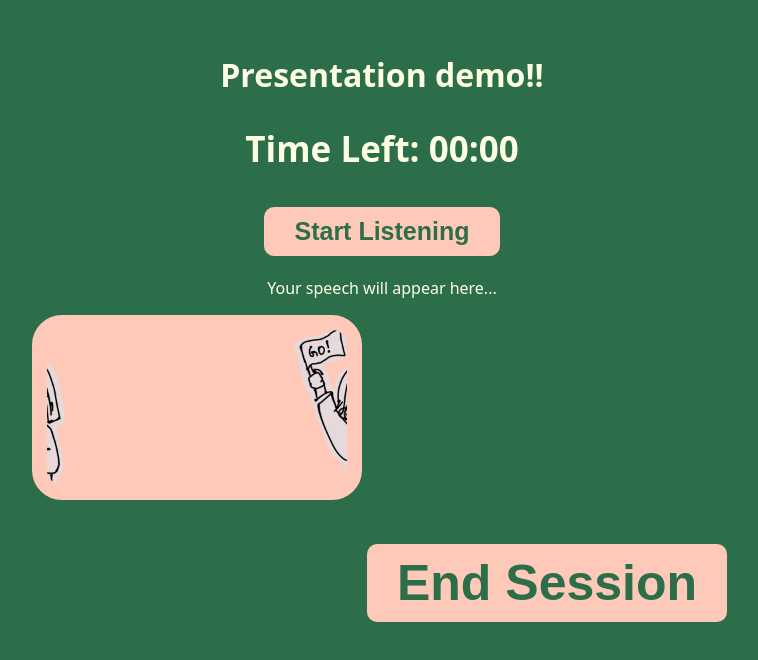
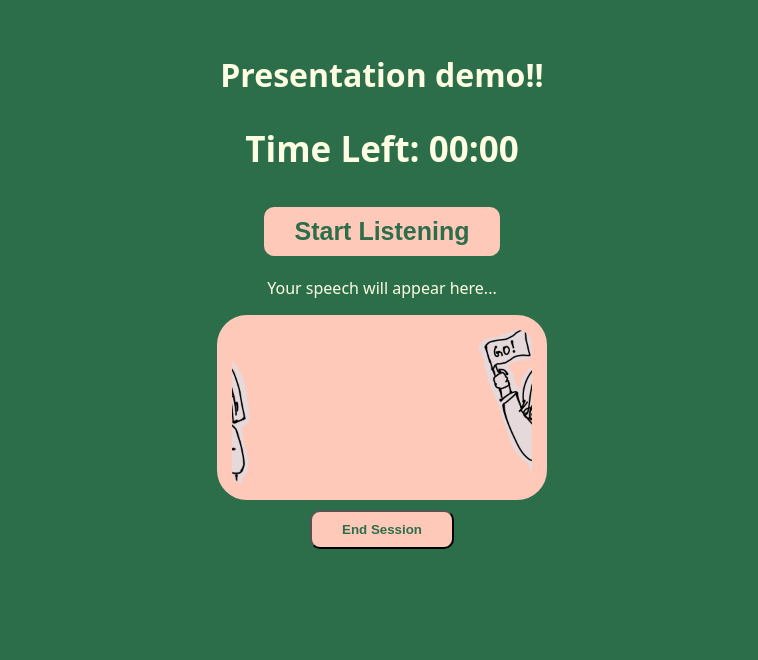
Before and after one commit to happicatalpa/nwhacks-2026, a React (Vite) app in the folder frontend/: page /present in a window 1280 px wide. Shown: the top 660 px of the page, without its empty margins (258-1016 px from the left). Built offline with nearby package versions, Linux system fonts and the light colour scheme; no server answers.

Commit message:
added end sesh

```diff
--- a/frontend/src/components/Timer.jsx
+++ b/frontend/src/components/Timer.jsx
@@ -26,9 +26,6 @@ export default function Timer({ start = 60 }) {
     return (
         <div>
             <h2>Time Left: {formatTime(timeLeft)}</h2>
-      <div>
-
-        </div>
         </div>
 
     );
--- a/frontend/src/pages/presenting.jsx
+++ b/frontend/src/pages/presenting.jsx
@@ -15,15 +15,18 @@ export default function Presenting({ setTranscript, timeLimitSeconds }) {
             <h1>Presentation demo!!</h1>
             <div>
                 <Timer start={timeLimitSeconds} />
-        <SpeechToText setTranscript={setTranscript}/>
+                <SpeechToText setTranscript={setTranscript} />
             </div>
             <div id="camera">
                 <Camera />
                 <Audience />
             </div>
+            <div id="timer-buttons">
                 <Link to="/results">
-            <button id = "large">End Session</button>
+                    <button>End Session</button>
                 </Link>
+            </div>
+
 
         </>
     )
--- a/frontend/src/styles/global.css
+++ b/frontend/src/styles/global.css
@@ -110,3 +110,8 @@ button:hover {
   z-index: 10;
   pointer-events: none;
 }
+
+#timer-buttons{
+    position:relative;
+    top:0;
+}
--- /dev/null
+++ b/package.json
@@ -0,0 +1,5 @@
+{
+  "dependencies": {
+    "react-icons": "^5.5.0"
+  }
+}
```
Also changed, not shown: 1 other file (tests, documents, lock files or other folders). Lines whose indentation alone changed are shown as unchanged.
